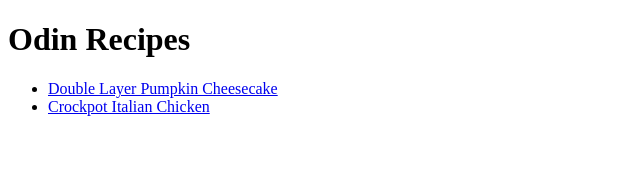
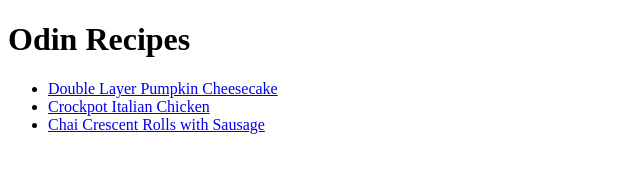
Before and after one commit to mrmee12345/odin-recipes, a plain HTML site: page index.html in a window 1280 px wide. Shown: the whole page, without its empty margins (0-640 px from the left). Drawn offline with Linux system fonts and the light colour scheme.

```diff
--- a/index.html
+++ b/index.html
@@ -11,6 +11,7 @@
   <ul>
     <li><a href="./recipes/double-layer-pumpkin-cheesecake.html">Double Layer Pumpkin Cheesecake</a></li>
     <li><a href="./recipes/crockpot-italian-chicken.html">Crockpot Italian Chicken</a></li>
+    <li><a href="./recipes/chai-crescent-rolls-with-sausage.html">Chai Crescent Rolls with Sausage</a></li>
   </ul>
 </body>
 
```
Also changed, not shown: 2 other files.
